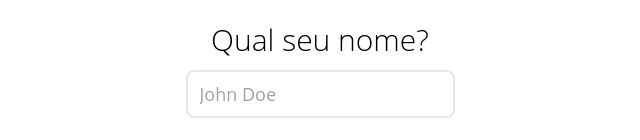
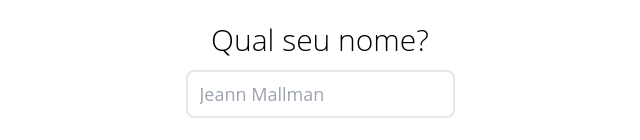
Before and after one commit to mtluiz/homepoker.app, a Next.js app: page / in a window 1280 px wide. Both pictures are taken after a click on the link "Criar sala". Shown: the part 222-362 px from the top of the page, without its empty margins (320-960 px from the left). Built offline with nearby package versions, Linux system fonts and the light colour scheme.

Commit message:
chore: remove create name unused log

```diff
--- a/src/common/components/elements/name/CreateName.js
+++ b/src/common/components/elements/name/CreateName.js
@@ -1,18 +1,14 @@
 import React, { useState, useEffect } from 'react'
 import Image from 'next/image'
-import { saveName } from '../../../../utils/username';
+import { getName, saveName } from '../../../../utils/username';
 
 export default function CreateName() {
 
-  const [name, setName] = useState("");
+  const [name, setName] = useState(getName());
 
   const handleNameTyping = (e) => {
-    setName(e.target.value)
+    saveName(name)
   }
-
-  useEffect(() => {
-    saveName(name)
-  }, [name])
 
   return (
     <>
@@ -21,10 +17,9 @@ export default function CreateName() {
       <input
         className="relative block px-3 py-2 border-2 border-gray-200 rounded-lg w-full text-lg focus:ring-0"
         id="name"
-        value={name}
-        onChange={handleNameTyping}
+        onKeyUp={handleNameTyping}
         type="text"
-        placeholder="John Doe"
+        placeholder="Jeann Mallman"
       />
     </>
   )
```
